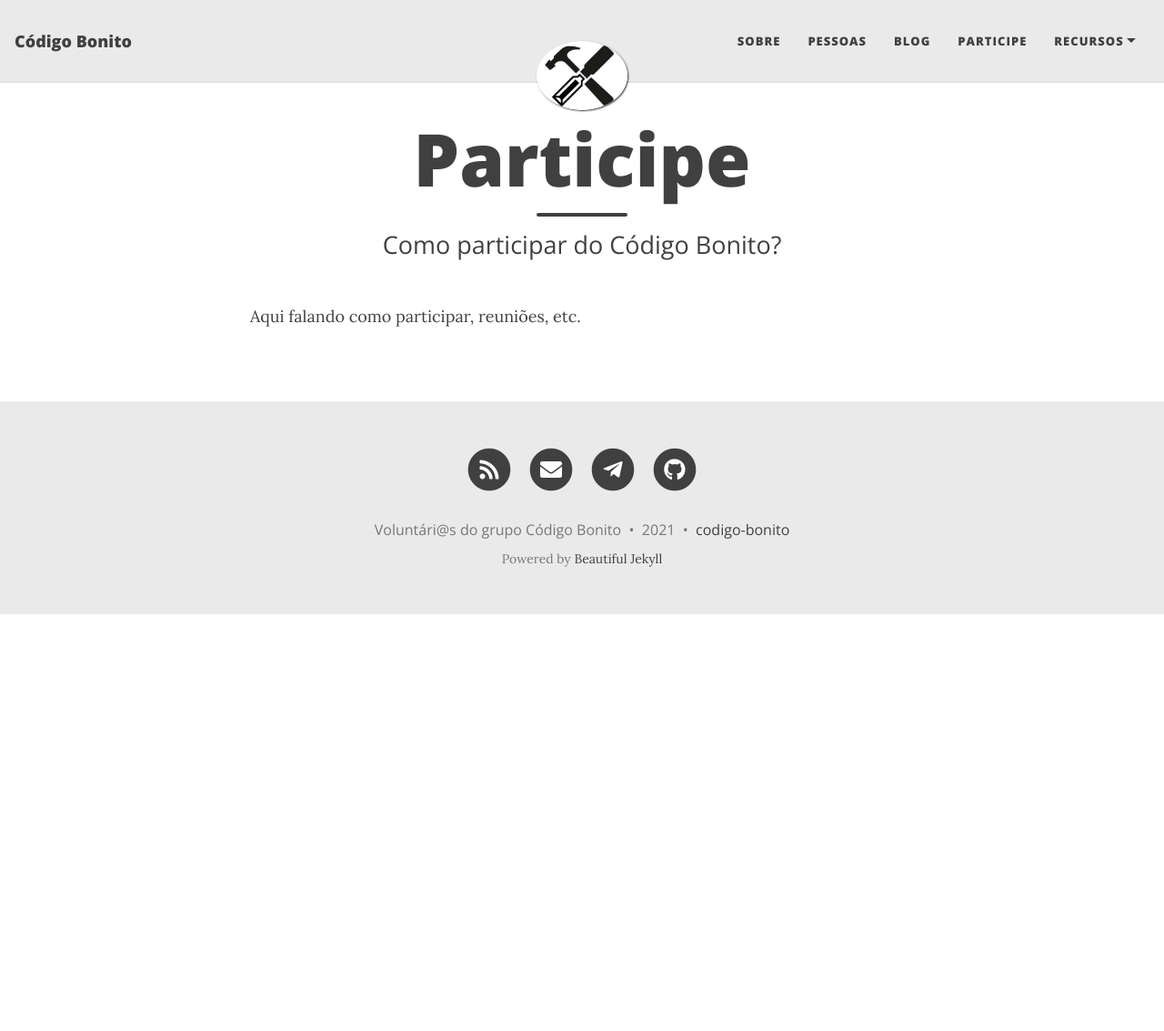
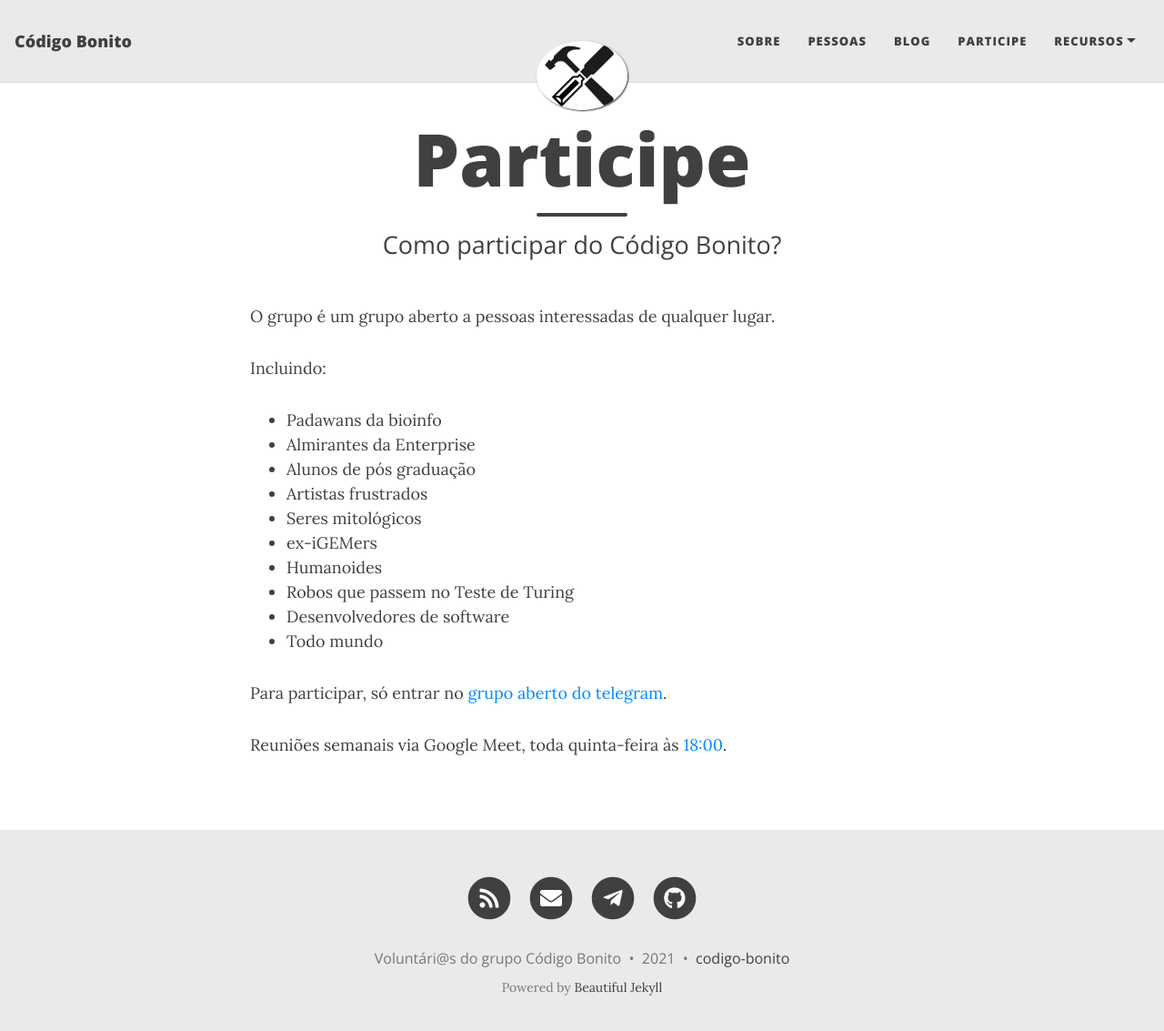
Before and after one commit to codigobonito/codigobonito.github.io, a Jekyll site: the page built from docs/_pages/participe.md, in a window 1280 px wide and 1146 px high. Shown: the top 1133 px of the window at 91% size. Built offline with Jekyll 4.4.1, drawn with Linux system fonts in a browser that asks for light colours; nearby versions of some CDN libraries.

Commit message:
text: Update participation

```diff
--- a/docs/_pages/participe.md
+++ b/docs/_pages/participe.md
@@ -5,4 +5,21 @@ subtitle: Como participar do Código Bonito?
 permalink: /participe/
 ---
 
-Aqui falando como participar, reuniões, etc.
+O grupo é um grupo aberto a pessoas interessadas de qualquer lugar.
+
+Incluindo:
+
+- Padawans da bioinfo
+- Almirantes da Enterprise
+- Alunos de pós graduação
+- Artistas frustrados
+- Seres mitológicos
+- ex-iGEMers
+- Humanoides
+- Robos que passem no Teste de Turing
+- Desenvolvedores de software
+- Todo mundo
+
+Para participar, só entrar no [grupo aberto do telegram](https://t.me/codigobonito).
+
+Reuniões semanais via Google Meet, toda quinta-feira às [18:00](https://zonestamp.com/1611864037).
```
